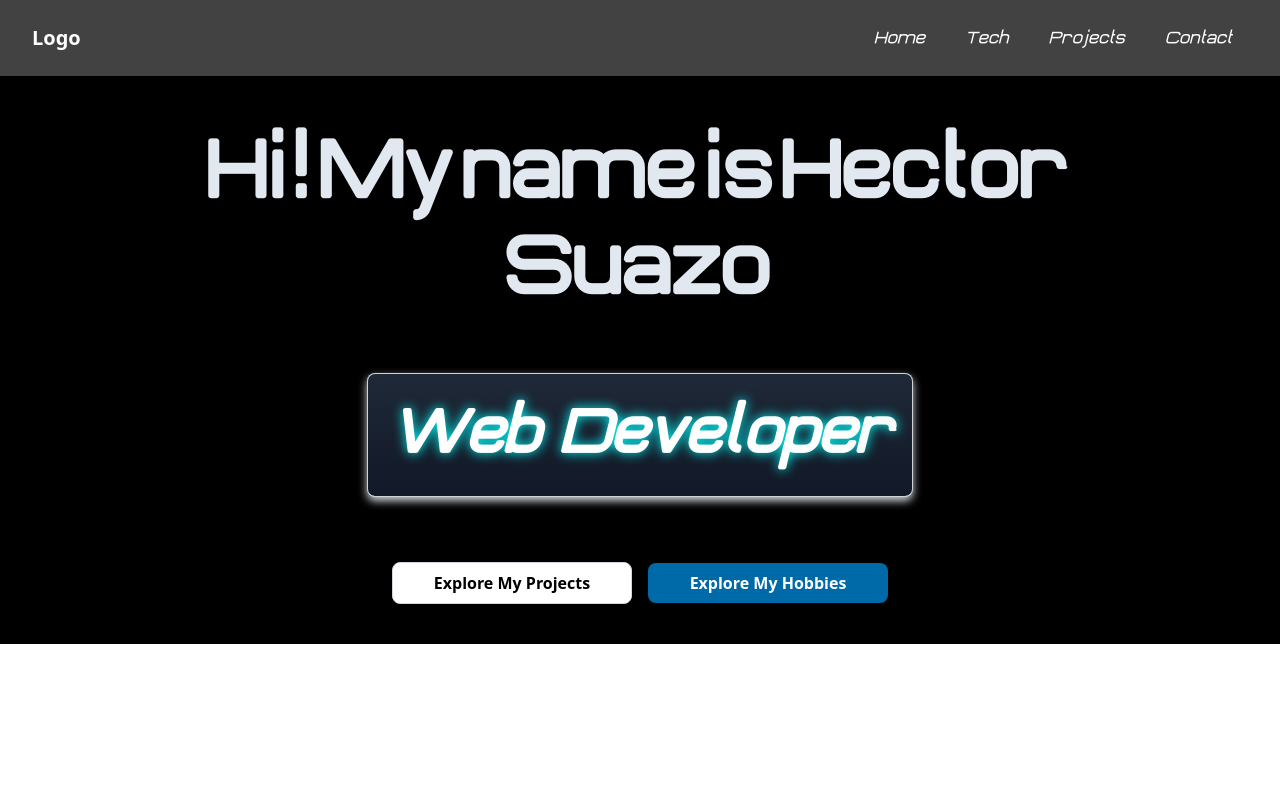
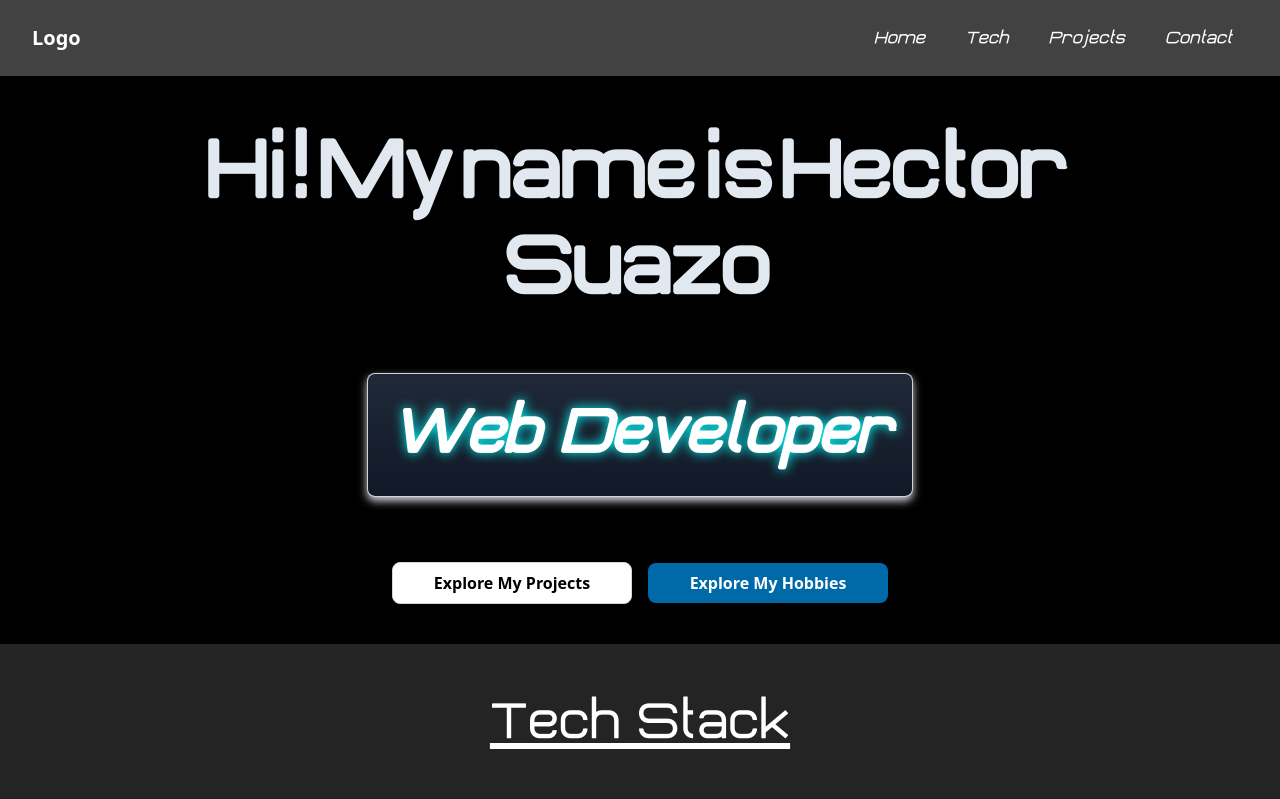
Before and after one commit to suzuhe481/portfolio-v3, a Next.js app: page / in a window 1280 px wide. Shown: the top 799 px of the page. Built offline with nearby package versions, Linux system fonts and the light colour scheme.

Commit message:
feat: add TechStack component to Home page

```diff
--- a/src/app/page.tsx
+++ b/src/app/page.tsx
@@ -1,11 +1,13 @@
 import { Navbar } from "@/components/_main/Navbar/Navbar";
 import { Hero } from "@/components/_main/Hero/Hero";
+import { TechStack } from "@/components/_main/TechStack/TechStack";
 
 export default function Home() {
   return (
     <>
       <Navbar />
       <Hero />
+      <TechStack />
     </>
   );
 }
```
